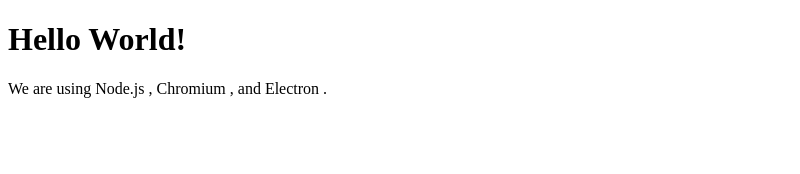
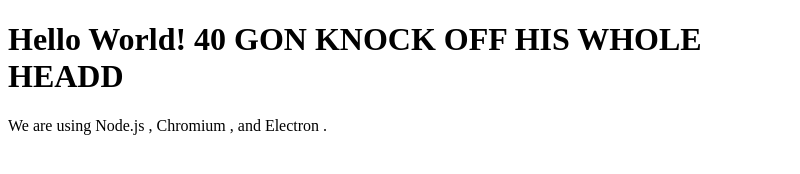
Before and after one commit to bryanfraschetti/SafeSender, an Electron app: page index.html in a window 800 px wide. Drawn offline with Linux system fonts and the light colour scheme.

Commit message:
Update index.html

```diff
--- a/index.html
+++ b/index.html
@@ -8,7 +8,7 @@
     <title>Hello World!</title>
   </head>
   <body>
-    <h1>Hello World!</h1>
+    <h1>Hello World!  40 GON KNOCK OFF HIS WHOLE HEADD</h1>
     We are using Node.js <span id="node-version"></span>,
     Chromium <span id="chrome-version"></span>,
     and Electron <span id="electron-version"></span>.
```
